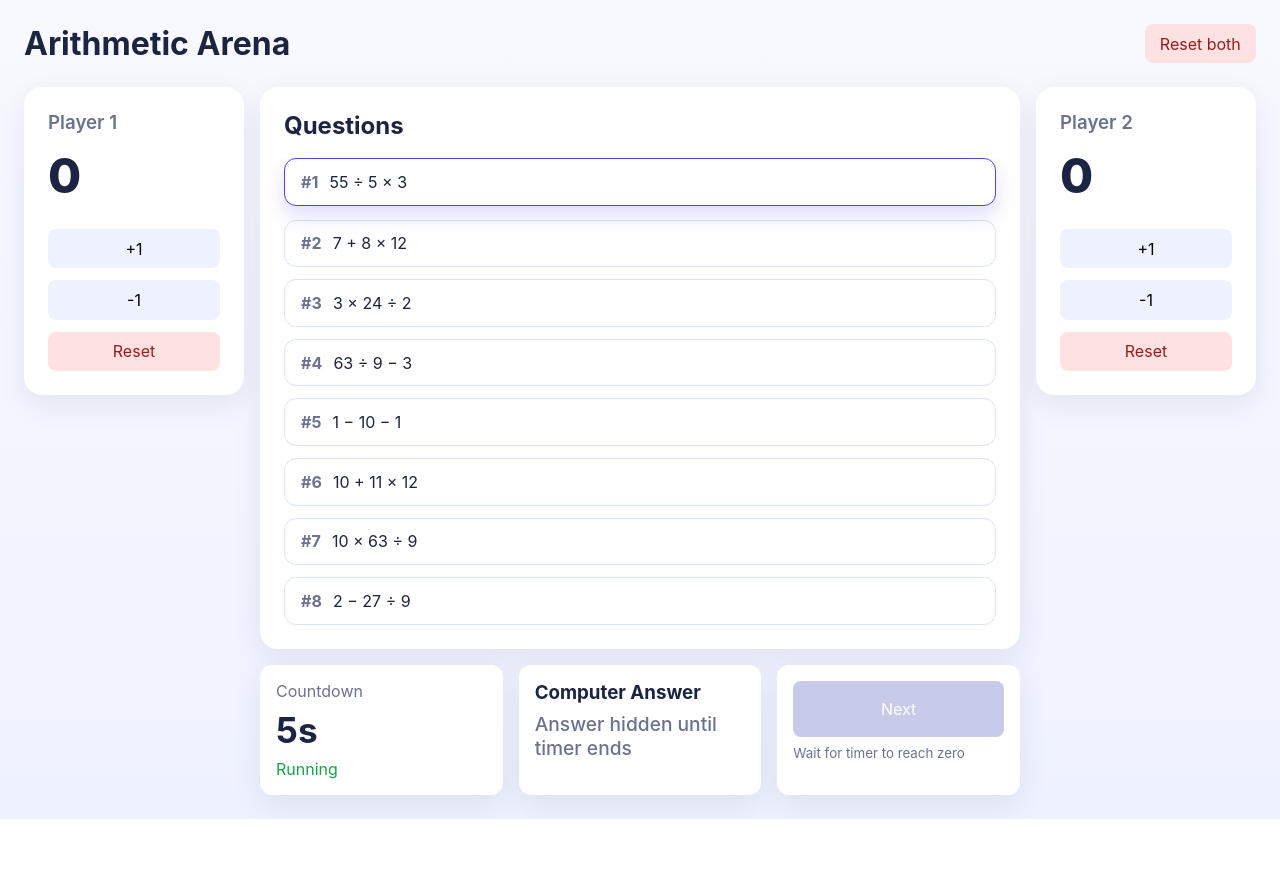
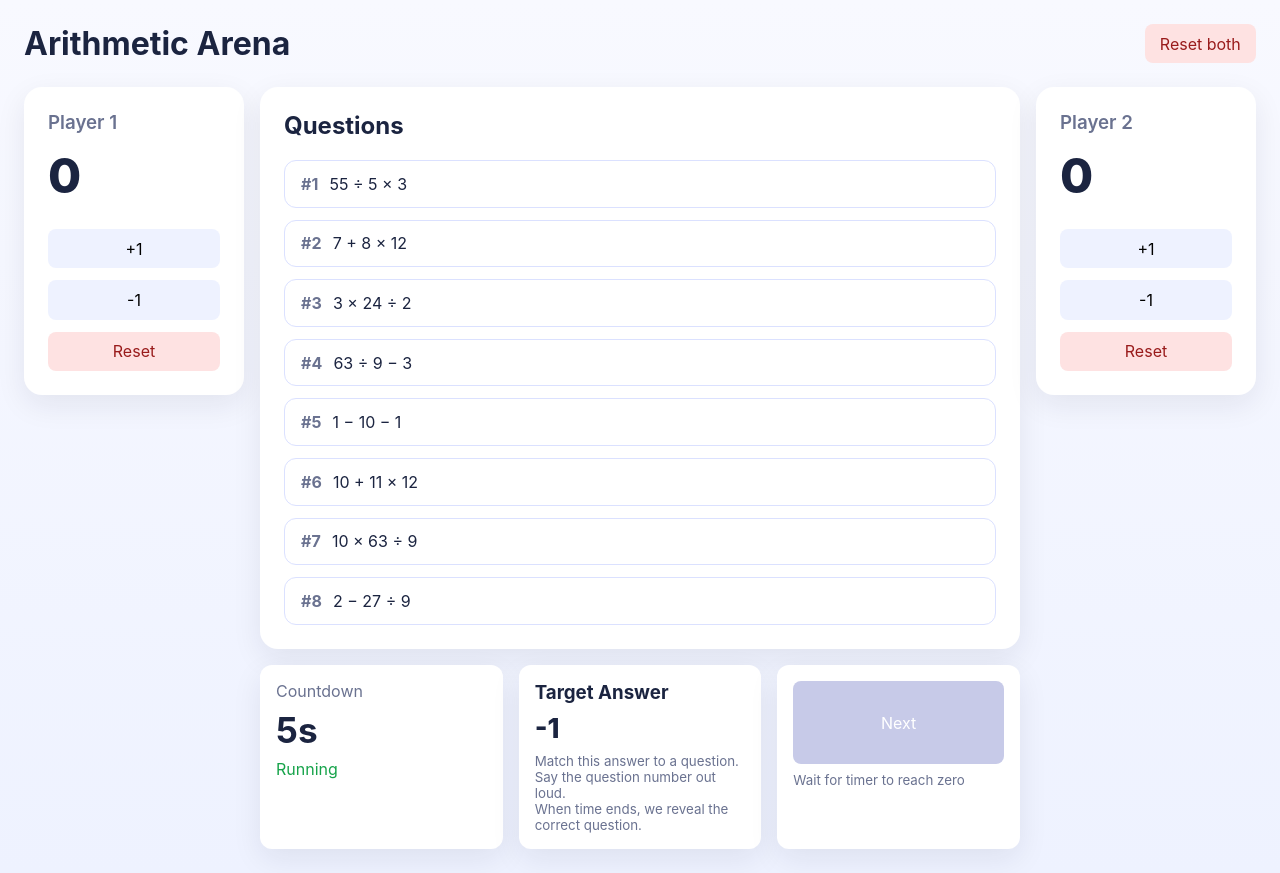
Before and after one commit to Ruhiddin/simple-math, a React (Vite) app: page / in a window 1280 px wide. Both pictures are taken after a click on the button "Start Game". Before the commit the page ends 819 px from the top, so only its background shows below. Built offline with nearby package versions, Linux system fonts and the light colour scheme.

Commit message:
Update game flow to match-the-answer mode

```diff
--- a/src/app/App.tsx
+++ b/src/app/App.tsx
@@ -18,37 +18,60 @@ const defaultSettings: GameSettings = {
   min: 1,
   max: 12,
   timeoutSeconds: 7,
+  targetSelectionMode: 'random',
+};
+
+const pickNextTarget = (items: GeneratedQuestion[], mode: GameSettings['targetSelectionMode']) => {
+  const remaining = items.filter((question) => question.status === 'ACTIVE');
+  if (remaining.length === 0) {
+    return null;
+  }
+
+  if (mode === 'sequential') {
+    return remaining.sort((a, b) => a.displayIndex - b.displayIndex)[0]?.id ?? null;
+  }
+
+  return remaining[Math.floor(Math.random() * remaining.length)]?.id ?? null;
 };
 
 const App = () => {
   const [settings, setSettings] = useState<GameSettings>(defaultSettings);
   const [questions, setQuestions] = useState<GeneratedQuestion[]>([]);
-  const [currentIndex, setCurrentIndex] = useState(0);
   const [phase, setPhase] = useState<Phase>('idle');
   const [gameId, setGameId] = useState(0);
+  const [targetQuestionId, setTargetQuestionId] = useState<number | null>(null);
+  const [revealCorrectId, setRevealCorrectId] = useState<number | null>(null);
   const [scores, setScores] = useState({ player1: 0, player2: 0 });
 
-  const currentQuestion = questions[currentIndex] ?? null;
+  const targetQuestion = useMemo(
+    () => questions.find((question) => question.id === targetQuestionId) ?? null,
+    [questions, targetQuestionId],
+  );
 
   const finishQuestion = useCallback(() => {
+    if (targetQuestionId === null) {
+      return;
+    }
+
     setPhase('reveal');
+    setRevealCorrectId(targetQuestionId);
     setQuestions((items) =>
-      items.map((question, index) =>
-        index === currentIndex
+      items.map((question) =>
+        question.id === targetQuestionId
           ? {
               ...question,
-              status: 'resolved',
+              status: 'RESOLVED',
             }
           : question,
       ),
     );
-  }, [currentIndex]);
+  }, [targetQuestionId]);
 
   const remaining = useCountdown({
     duration: settings.timeoutSeconds,
-    isRunning: phase === 'running' && currentQuestion !== null,
+    isRunning: phase === 'running' && targetQuestion !== null,
     onComplete: finishQuestion,
-    resetKey: `${gameId}-${currentIndex}`,
+    resetKey: `${gameId}-${targetQuestionId ?? 'none'}`,
   });
 
   const canAdvance = phase === 'reveal';
@@ -62,11 +85,14 @@ const App = () => {
     };
 
     const generated = generateQuestions(normalized);
+    const nextTargetId = pickNextTarget(generated, normalized.targetSelectionMode);
+
     setSettings(normalized);
     setQuestions(generated);
-    setCurrentIndex(0);
+    setTargetQuestionId(nextTargetId);
+    setRevealCorrectId(null);
     setGameId((value) => value + 1);
-    setPhase('running');
+    setPhase(nextTargetId === null ? 'done' : 'running');
   };
 
   const handleNext = useCallback(() => {
@@ -74,15 +100,18 @@ const App = () => {
       return;
     }
 
-    const nextIndex = currentIndex + 1;
-    if (nextIndex >= questions.length) {
+    const nextTargetId = pickNextTarget(questions, settings.targetSelectionMode);
+    if (nextTargetId === null) {
       setPhase('done');
+      setTargetQuestionId(null);
+      setRevealCorrectId(null);
       return;
     }
 
-    setCurrentIndex(nextIndex);
+    setTargetQuestionId(nextTargetId);
+    setRevealCorrectId(null);
     setPhase('running');
-  }, [currentIndex, phase, questions.length]);
+  }, [phase, questions, settings.targetSelectionMode]);
 
   useEffect(() => {
     const onKeyDown = (event: KeyboardEvent) => {
@@ -102,8 +131,6 @@ const App = () => {
     window.addEventListener('keydown', onKeyDown);
     return () => window.removeEventListener('keydown', onKeyDown);
   }, [canAdvance, handleNext]);
-
-  const answer = useMemo(() => currentQuestion?.answer ?? null, [currentQuestion]);
 
   return (
     <div className={styles.app}>
@@ -130,10 +157,17 @@ const App = () => {
 
           {phase !== 'idle' && (
             <>
-              <QuestionBoard questions={questions.filter((question) => question.status !== 'resolved')} currentQuestionId={currentQuestion?.id ?? null} />
+              <QuestionBoard questions={questions} revealCorrectId={revealCorrectId} />
               <div className={styles.infoRow}>
                 <TimerPanel remaining={remaining} running={phase === 'running'} />
-                <AnswerPanel answer={answer} reveal={phase === 'reveal' || phase === 'done'} />
+                <AnswerPanel
+                  answer={targetQuestion?.answer ?? null}
+                  revealQuestionNumber={
+                    revealCorrectId === null
+                      ? null
+                      : (questions.find((question) => question.id === revealCorrectId)?.displayIndex ?? null)
+                  }
+                />
                 <NextControls canAdvance={canAdvance} onNext={handleNext} gameOver={phase === 'done'} onRestart={() => setPhase('idle')} />
               </div>
             </>
--- a/src/components/AnswerPanel/AnswerPanel.module.scss
+++ b/src/components/AnswerPanel/AnswerPanel.module.scss
@@ -10,12 +10,28 @@
 
   p {
     margin: 0;
-    font-size: 1.2rem;
-    font-weight: 700;
   }
+
+  small {
+    display: block;
+    color: var(--muted);
+  }
+}
+
+.value {
+  font-size: 1.7rem;
+  font-weight: 800;
+  margin-bottom: var(--space-1) !important;
 }
 
 .waiting {
   color: var(--muted);
   font-weight: 500 !important;
+  margin-bottom: var(--space-1) !important;
 }
+
+.reveal {
+  margin-top: var(--space-2) !important;
+  color: #166534;
+  font-weight: 700;
+}
--- a/src/components/AnswerPanel/AnswerPanel.tsx
+++ b/src/components/AnswerPanel/AnswerPanel.tsx
@@ -2,13 +2,16 @@ import styles from './AnswerPanel.module.scss';
 
 interface AnswerPanelProps {
   answer: number | null;
-  reveal: boolean;
+  revealQuestionNumber: number | null;
 }
 
-const AnswerPanel = ({ answer, reveal }: AnswerPanelProps) => (
+const AnswerPanel = ({ answer, revealQuestionNumber }: AnswerPanelProps) => (
   <section className={styles.answer}>
-    <h3>Computer Answer</h3>
-    {reveal ? <p>Correct answer: {answer}</p> : <p className={styles.waiting}>Answer hidden until timer ends</p>}
+    <h3>Target Answer</h3>
+    {answer === null ? <p className={styles.waiting}>Start a new game to begin.</p> : <p className={styles.value}>{answer}</p>}
+    <small>Match this answer to a question. Say the question number out loud.</small>
+    <small>When time ends, we reveal the correct question.</small>
+    {revealQuestionNumber !== null && <p className={styles.reveal}>Correct: Question #{revealQuestionNumber}</p>}
   </section>
 );
 
--- a/src/components/QuestionBoard/QuestionBoard.tsx
+++ b/src/components/QuestionBoard/QuestionBoard.tsx
@@ -4,15 +4,15 @@ import styles from './QuestionBoard.module.scss';
 
 interface QuestionBoardProps {
   questions: GeneratedQuestion[];
-  currentQuestionId: number | null;
+  revealCorrectId: number | null;
 }
 
-const QuestionBoard = ({ questions, currentQuestionId }: QuestionBoardProps) => (
+const QuestionBoard = ({ questions, revealCorrectId }: QuestionBoardProps) => (
   <section className={styles.board}>
     <h2>Questions</h2>
     <ul>
       {questions.map((question) => (
-        <QuestionCard key={question.id} question={question} isActive={question.id === currentQuestionId} />
+        <QuestionCard key={question.id} question={question} isRevealedCorrect={question.id === revealCorrectId} />
       ))}
     </ul>
   </section>
--- a/src/components/QuestionCard/QuestionCard.module.scss
+++ b/src/components/QuestionCard/QuestionCard.module.scss
@@ -9,15 +9,14 @@
   gap: 0.7rem;
 }
 
-.active {
-  border-color: var(--primary);
+.correct {
+  border-color: #16a34a;
   transform: translateY(-2px);
-  box-shadow: 0 10px 20px rgba(79, 70, 229, 0.18);
+  box-shadow: 0 10px 20px rgba(22, 163, 74, 0.18);
 }
 
 .resolved {
-  opacity: 0;
-  transform: translateX(12px);
+  opacity: 0.65;
 }
 
 .id {
--- a/src/components/QuestionCard/QuestionCard.tsx
+++ b/src/components/QuestionCard/QuestionCard.tsx
@@ -4,12 +4,12 @@ import styles from './QuestionCard.module.scss';
 
 interface QuestionCardProps {
   question: GeneratedQuestion;
-  isActive: boolean;
+  isRevealedCorrect: boolean;
 }
 
-const QuestionCard = ({ question, isActive }: QuestionCardProps) => (
-  <li className={`${styles.card} ${isActive ? styles.active : ''} ${question.status === 'resolved' ? styles.resolved : ''}`}>
-    <span className={styles.id}>#{question.id}</span>
+const QuestionCard = ({ question, isRevealedCorrect }: QuestionCardProps) => (
+  <li className={`${styles.card} ${isRevealedCorrect ? styles.correct : ''} ${question.status === 'RESOLVED' ? styles.resolved : ''}`}>
+    <span className={styles.id}>#{question.displayIndex}</span>
     <span>{formatExpression(question.numbers, question.operators)}</span>
   </li>
 );
--- a/src/components/SettingsPanel/SettingsPanel.module.scss
+++ b/src/components/SettingsPanel/SettingsPanel.module.scss
@@ -36,7 +36,8 @@
     gap: 0.35rem;
   }
 
-  input {
+  input,
+  select {
     border: 1px solid #c7cde8;
     border-radius: var(--radius-sm);
     padding: 0.45rem 0.55rem;
--- a/src/components/SettingsPanel/SettingsPanel.tsx
+++ b/src/components/SettingsPanel/SettingsPanel.tsx
@@ -16,7 +16,7 @@ const methods: { label: string; value: Operator }[] = [
 ];
 
 const SettingsPanel = ({ settings, onChange, onStart }: SettingsPanelProps) => {
-  const updateNumber = (key: keyof Omit<GameSettings, 'methods'>, value: number) => {
+  const updateNumber = (key: keyof Omit<GameSettings, 'methods' | 'targetSelectionMode'>, value: number) => {
     onChange({ ...settings, [key]: value });
   };
 
@@ -73,6 +73,16 @@ const SettingsPanel = ({ settings, onChange, onStart }: SettingsPanelProps) => {
             onChange={(e) => updateNumber('timeoutSeconds', Number(e.target.value))}
           />
         </label>
+        <label>
+          Target selection
+          <select
+            value={settings.targetSelectionMode}
+            onChange={(e) => onChange({ ...settings, targetSelectionMode: e.target.value as GameSettings['targetSelectionMode'] })}
+          >
+            <option value="random">Random</option>
+            <option value="sequential">Sequential</option>
+          </select>
+        </label>
       </div>
       <button type="button" className={styles.start} onClick={onStart}>
         Start Game
--- a/src/utils/questionGenerator.ts
+++ b/src/utils/questionGenerator.ts
@@ -1,10 +1,12 @@
 import { evaluateExpression, type Operator } from './evaluateExpression';
 import { randomFromArray, randomInt } from './rng';
 
-export type QuestionStatus = 'pending' | 'resolved';
+export type QuestionStatus = 'ACTIVE' | 'RESOLVED';
+export type TargetSelectionMode = 'random' | 'sequential';
 
 export interface GeneratedQuestion {
   id: number;
+  displayIndex: number;
   numbers: number[];
   operators: Operator[];
   answer: number;
@@ -18,6 +20,7 @@ export interface GameSettings {
   min: number;
   max: number;
   timeoutSeconds: number;
+  targetSelectionMode: TargetSelectionMode;
 }
 
 const maxAttempts = 100;
@@ -59,10 +62,11 @@ export const generateQuestions = (settings: GameSettings): GeneratedQuestion[] =
 
     questions.push({
       id: questionId,
+      displayIndex: questionId,
       numbers,
       operators,
       answer: evaluateExpression(numbers, operators),
-      status: 'pending',
+      status: 'ACTIVE',
     });
   }
 
--- /dev/null
+++ b/src/vite-env.d.ts
@@ -0,0 +1,6 @@
+/// <reference types="vite/client" />
+
+declare module '*.module.scss' {
+  const classes: Record<string, string>;
+  export default classes;
+}
```
